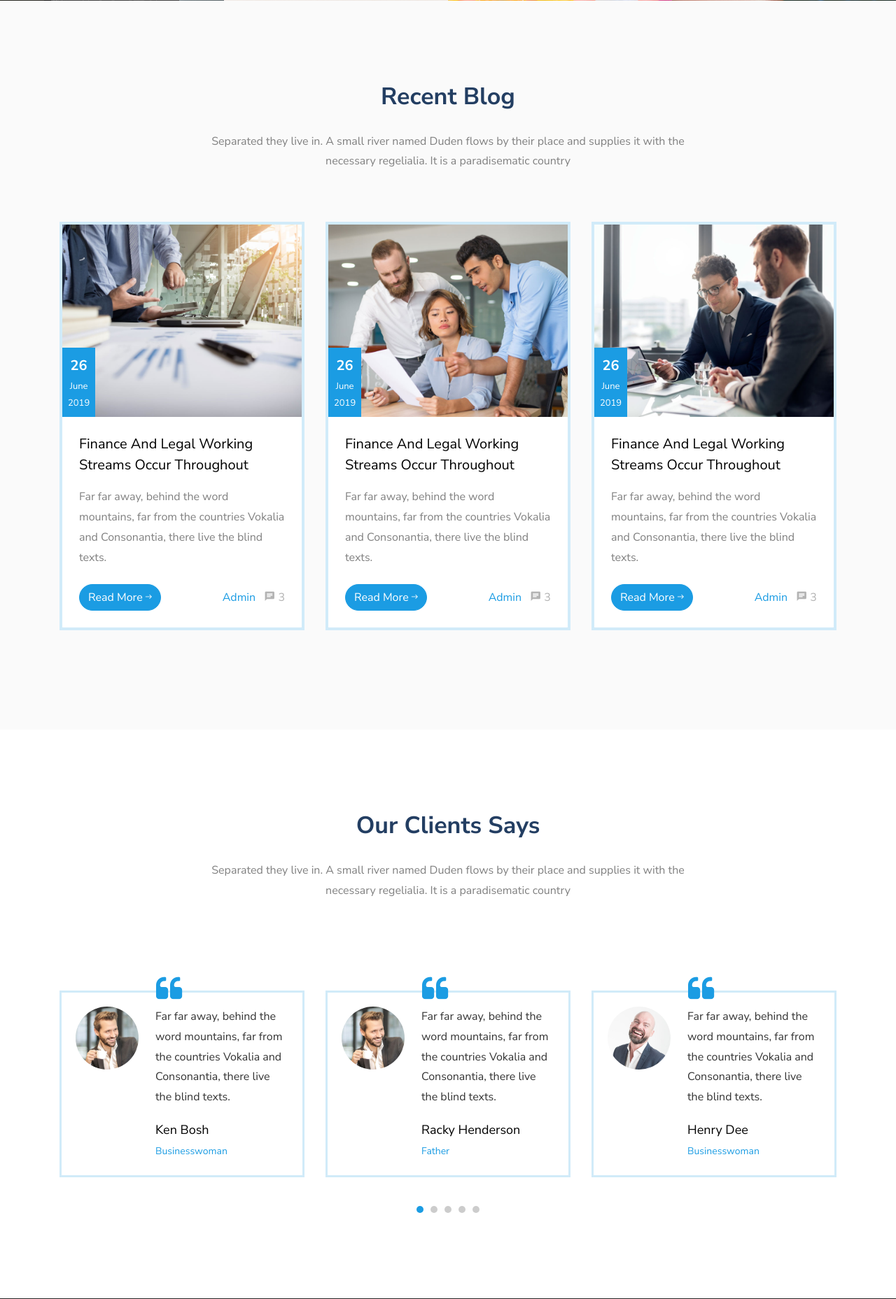
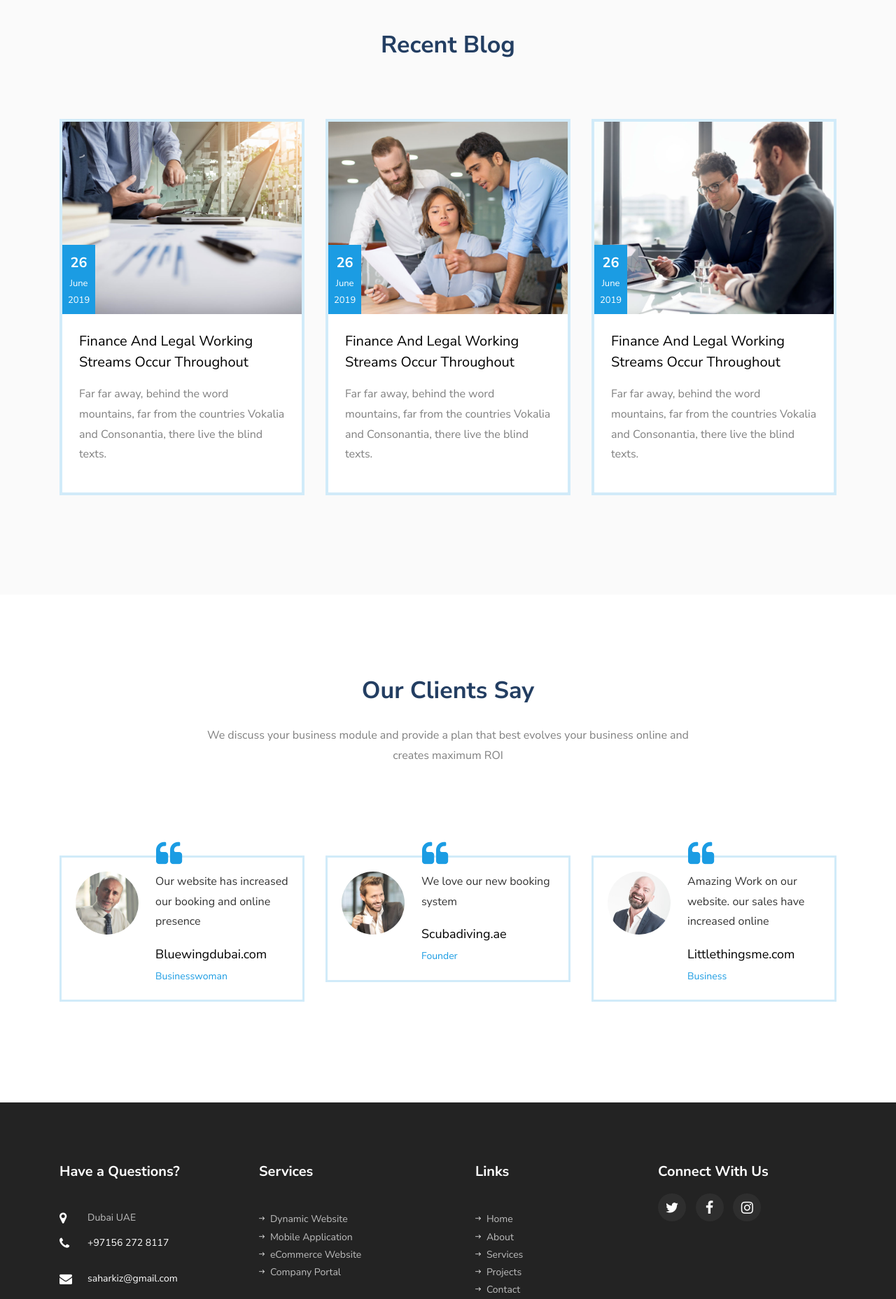
Before and after one commit to saharkiz/websitedubai, a PHP site: page / in a window 1280 px wide. Shown: the part 4279-6136 px from the top of the page at 70% size. Run offline with PHP 8.4, Linux system fonts and the light colour scheme; some libraries are stand-ins or nearby versions; some web fonts are replaced.

Commit message:
Add files via upload

```diff
--- a/index.php
+++ b/index.php
@@ -189,7 +189,7 @@
 		            <div class="block-18">
 		            	<div class="icon"><span class="flaticon-doctor"></span></div>
 		              <div class="text">
-		                <strong class="number" data-number="705">0</strong>
+		                <strong class="number" data-number="68">0</strong>
 		                <span>Projects Completed</span>
 		              </div>
 		            </div>
@@ -198,7 +198,7 @@
 		            <div class="block-18">
 		            	<div class="icon"><span class="flaticon-doctor"></span></div>
 		              <div class="text">
-		                <strong class="number" data-number="809">0</strong>
+		                <strong class="number" data-number="12">0</strong>
 		                <span>Satisfied Customer</span>
 		              </div>
 		            </div>
@@ -207,8 +207,8 @@
 		            <div class="block-18">
 		            	<div class="icon"><span class="flaticon-doctor"></span></div>
 		              <div class="text">
-		                <strong class="number" data-number="335">0</strong>
-		                <span>Awwards Received</span>
+		                <strong class="number" data-number="34">0</strong>
+		                <span>Awards Received</span>
 		              </div>
 		            </div>
 		          </div>
@@ -216,7 +216,7 @@
 		            <div class="block-18">
 		            	<div class="icon"><span class="flaticon-doctor"></span></div>
 		              <div class="text">
-		                <strong class="number" data-number="35">0</strong>
+		                <strong class="number" data-number="12">0</strong>
 		                <span>Years of Experienced</span>
 		              </div>
 		            </div>
@@ -313,7 +313,7 @@
 				<div class="row no-gutters justify-content-center mb-5">
           <div class="col-md-7 text-center heading-section ftco-animate">
             <h2 class="mb-4">Our Recent Projects</h2>
-            <p>Separated they live in. A small river named Duden flows by their place and supplies it with the necessary regelialia. It is a paradisematic country</p>
+            <p></p>
             <p></p>
           </div>
         </div>
@@ -408,7 +408,7 @@
 				<div class="row justify-content-center mb-5 pb-2">
           <div class="col-md-8 text-center heading-section ftco-animate">
             <h2 class="mb-4"><span>Recent</span> Blog</h2>
-            <p>Separated they live in. A small river named Duden flows by their place and supplies it with the necessary regelialia. It is a paradisematic country</p>
+            <p></p>
           </div>
         </div>
 				<div class="row">
@@ -424,13 +424,6 @@
               <div class="text bg-white p-4">
                 <h3 class="heading"><a href="#">Finance And Legal Working Streams Occur Throughout</a></h3>
                 <p>Far far away, behind the word mountains, far from the countries Vokalia and Consonantia, there live the blind texts.</p>
-                <div class="d-flex align-items-center mt-4">
-	                <p class="mb-0"><a href="#" class="btn btn-primary">Read More <span class="ion-ios-arrow-round-forward"></span></a></p>
-	                <p class="ml-auto mb-0">
-	                	<a href="#" class="mr-2">Admin</a>
-	                	<a href="#" class="meta-chat"><span class="icon-chat"></span> 3</a>
-	                </p>
-                </div>
               </div>
             </div>
           </div>
@@ -446,13 +439,6 @@
               <div class="text bg-white p-4">
                 <h3 class="heading"><a href="#">Finance And Legal Working Streams Occur Throughout</a></h3>
                 <p>Far far away, behind the word mountains, far from the countries Vokalia and Consonantia, there live the blind texts.</p>
-                <div class="d-flex align-items-center mt-4">
-	                <p class="mb-0"><a href="#" class="btn btn-primary">Read More <span class="ion-ios-arrow-round-forward"></span></a></p>
-	                <p class="ml-auto mb-0">
-	                	<a href="#" class="mr-2">Admin</a>
-	                	<a href="#" class="meta-chat"><span class="icon-chat"></span> 3</a>
-	                </p>
-                </div>
               </div>
             </div>
           </div>
@@ -468,13 +454,6 @@
               <div class="text bg-white p-4">
                 <h3 class="heading"><a href="#">Finance And Legal Working Streams Occur Throughout</a></h3>
                 <p>Far far away, behind the word mountains, far from the countries Vokalia and Consonantia, there live the blind texts.</p>
-                <div class="d-flex align-items-center mt-4">
-	                <p class="mb-0"><a href="#" class="btn btn-primary">Read More <span class="ion-ios-arrow-round-forward"></span></a></p>
-	                <p class="ml-auto mb-0">
-	                	<a href="#" class="mr-2">Admin</a>
-	                	<a href="#" class="meta-chat"><span class="icon-chat"></span> 3</a>
-	                </p>
-                </div>
               </div>
             </div>
           </div>
@@ -486,8 +465,8 @@
       <div class="container">
         <div class="row justify-content-center mb-5">
           <div class="col-md-8 text-center heading-section ftco-animate">
-            <h2 class="mb-4">Our Clients Says</h2>
-            <p>Separated they live in. A small river named Duden flows by their place and supplies it with the necessary regelialia. It is a paradisematic country</p>
+            <h2 class="mb-4">Our Clients Say</h2>
+            <p>We discuss your business module and provide a plan that best evolves your business online and creates maximum ROI</p>
           </div>
         </div>
         <div class="row ftco-animate justify-content-center">
@@ -501,9 +480,9 @@
                   	<span class="quote d-flex align-items-center justify-content-center">
                       <i class="icon-quote-left"></i>
                     </span>
-                    <p>Far far away, behind the word mountains, far from the countries Vokalia and Consonantia, there live the blind texts.</p>
-                    <p class="name">Racky Henderson</p>
-                    <span class="position">Father</span>
+                    <p>We love our new booking system</p>
+                    <p class="name">Scubadiving.ae</p>
+                    <span class="position">Founder</span>
                   </div>
                 </div>
               </div>
@@ -515,9 +494,9 @@
                   	<span class="quote d-flex align-items-center justify-content-center">
                       <i class="icon-quote-left"></i>
                     </span>
-                    <p>Far far away, behind the word mountains, far from the countries Vokalia and Consonantia, there live the blind texts.</p>
-                    <p class="name">Henry Dee</p>
-                    <span class="position">Businesswoman</span>
+                    <p>Amazing Work on our website. our sales have increased online</p>
+                    <p class="name">Littlethingsme.com</p>
+                    <span class="position">Business</span>
                   </div>
                 </div>
               </div>
@@ -529,36 +508,8 @@
                   	<span class="quote d-flex align-items-center justify-content-center">
                       <i class="icon-quote-left"></i>
                     </span>
-                    <p>Far far away, behind the word mountains, far from the countries Vokalia and Consonantia, there live the blind texts.</p>
-                    <p class="name">Mark Huff</p>
-                    <span class="position">Businesswoman</span>
-                  </div>
-                </div>
-              </div>
-              <div class="item">
-                <div class="testimony-wrap d-flex">
-                  <div class="user-img" style="background-image: url(images/person_4.jpg)">
-                  </div>
-                  <div class="text pl-4">
-                  	<span class="quote d-flex align-items-center justify-content-center">
-                      <i class="icon-quote-left"></i>
-                    </span>
-                    <p>Far far away, behind the word mountains, far from the countries Vokalia and Consonantia, there live the blind texts.</p>
-                    <p class="name">Rodel Golez</p>
-                    <span class="position">Businesswoman</span>
-                  </div>
-                </div>
-              </div>
-              <div class="item">
-                <div class="testimony-wrap d-flex">
-                  <div class="user-img" style="background-image: url(images/person_1.jpg)">
-                  </div>
-                  <div class="text pl-4">
-                  	<span class="quote d-flex align-items-center justify-content-center">
-                      <i class="icon-quote-left"></i>
-                    </span>
-                    <p>Far far away, behind the word mountains, far from the countries Vokalia and Consonantia, there live the blind texts.</p>
-                    <p class="name">Ken Bosh</p>
+                    <p>Our website has increased our booking and online presence</p>
+                    <p class="name">Bluewingdubai.com</p>
                     <span class="position">Businesswoman</span>
                   </div>
                 </div>
@@ -578,38 +529,22 @@
             	<h2 class="ftco-heading-2">Have a Questions?</h2>
             	<div class="block-23 mb-3">
 	              <ul>
-	                <li><span class="icon icon-map-marker"></span><span class="text">203 Fake St. Mountain View, San Francisco, California, USA</span></li>
-	                <li><a href="#"><span class="icon icon-phone"></span><span class="text">+2 392 3929 210</span></a></li>
-	                <li><a href="#"><span class="icon icon-envelope"></span><span class="text">info@yourdomain.com</span></a></li>
+	                <li><span class="icon icon-map-marker"></span><span class="text">Dubai UAE</span></li>
+	                <li><a href="#"><span class="icon icon-phone"></span><span class="text">+97156 272 8117</span></a></li>
+	                <li><a href="#"><span class="icon icon-envelope"></span><span class="text">saharkiz@gmail.com</span></a></li>
 	              </ul>
 	            </div>
             </div>
           </div>
           <div class="col-md-6 col-lg-3">
             <div class="ftco-footer-widget mb-5">
-              <h2 class="ftco-heading-2">Recent Blog</h2>
-              <div class="block-21 mb-4 d-flex">
-                <a class="blog-img mr-4" style="background-image: url(images/image_1.jpg);"></a>
-                <div class="text">
-                  <h3 class="heading"><a href="#">Even the all-powerful Pointing has no control about</a></h3>
-                  <div class="meta">
-                    <div><a href="#"><span class="icon-calendar"></span> June 27, 2019</a></div>
-                    <div><a href="#"><span class="icon-person"></span> Admin</a></div>
-                    <div><a href="#"><span class="icon-chat"></span> 19</a></div>
-                  </div>
-                </div>
-              </div>
-              <div class="block-21 mb-5 d-flex">
-                <a class="blog-img mr-4" style="background-image: url(images/image_2.jpg);"></a>
-                <div class="text">
-                  <h3 class="heading"><a href="#">Even the all-powerful Pointing has no control about</a></h3>
-                  <div class="meta">
-                    <div><a href="#"><span class="icon-calendar"></span> June 27, 2019</a></div>
-                    <div><a href="#"><span class="icon-person"></span> Admin</a></div>
-                    <div><a href="#"><span class="icon-chat"></span> 19</a></div>
-                  </div>
-                </div>
-              </div>
+              <h2 class="ftco-heading-2">Services</h2>
+              <ul class="list-unstyled">
+                <li><a href="#"><span class="ion-ios-arrow-round-forward mr-2"></span>Dynamic Website</a></li>
+                <li><a href="#"><span class="ion-ios-arrow-round-forward mr-2"></span>Mobile Application</a></li>
+                <li><a href="#"><span class="ion-ios-arrow-round-forward mr-2"></span>eCommerce Website</a></li>
+                <li><a href="#"><span class="ion-ios-arrow-round-forward mr-2"></span>Company Portal</a></li>
+              </ul>
             </div>
           </div>
           <div class="col-md-6 col-lg-3">
@@ -625,15 +560,6 @@
             </div>
           </div>
           <div class="col-md-6 col-lg-3">
-            <div class="ftco-footer-widget mb-5">
-            	<h2 class="ftco-heading-2">Subscribe Us!</h2>
-              <form action="#" class="subscribe-form">
-                <div class="form-group">
-                  <input type="text" class="form-control mb-2 text-center" placeholder="Enter email address">
-                  <input type="submit" value="Subscribe" class="form-control submit px-3">
-                </div>
-              </form>
-            </div>
             <div class="ftco-footer-widget mb-5">
             	<h2 class="ftco-heading-2 mb-0">Connect With Us</h2>
             	<ul class="ftco-footer-social list-unstyled float-md-left float-lft mt-3">
```
